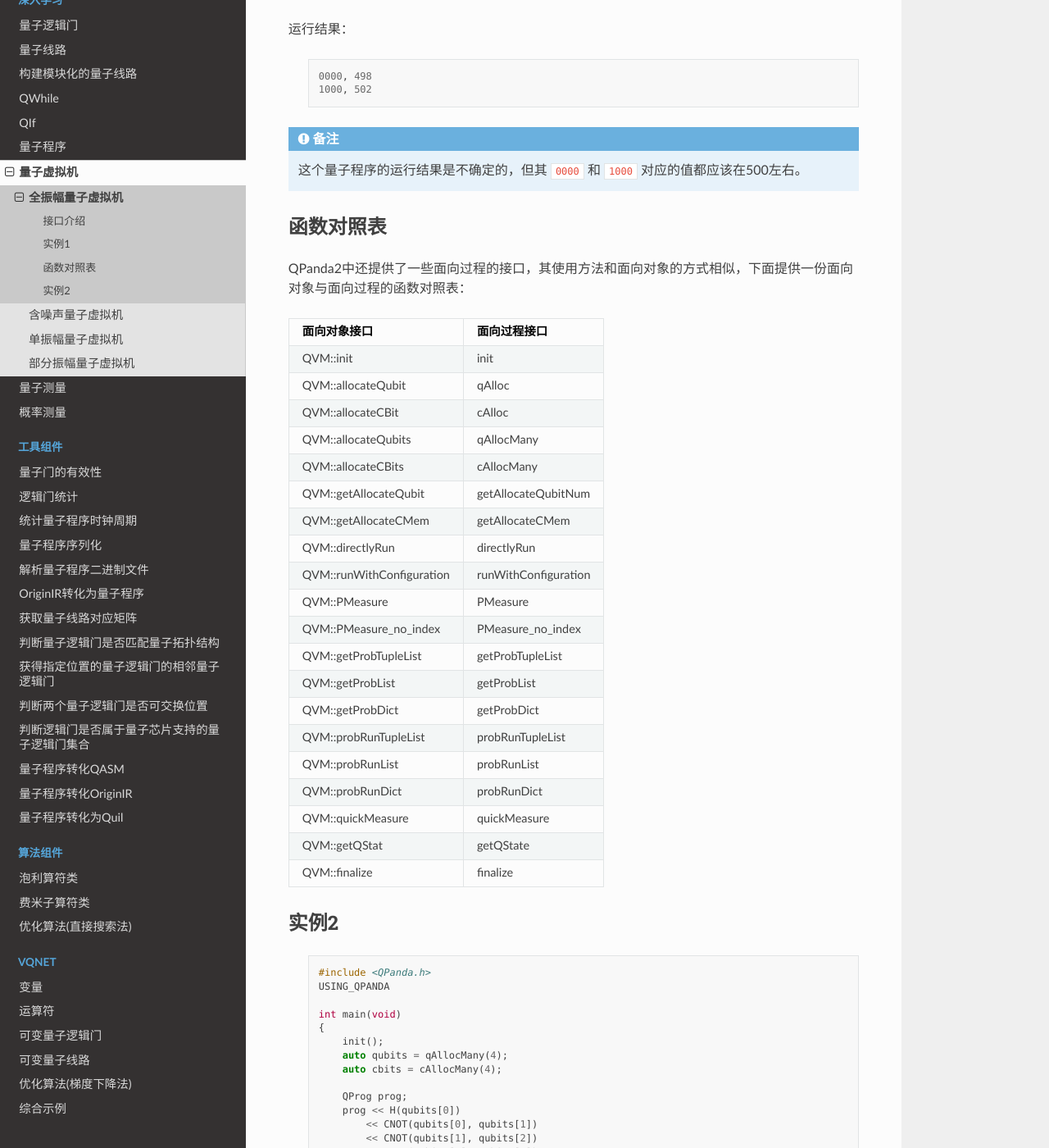
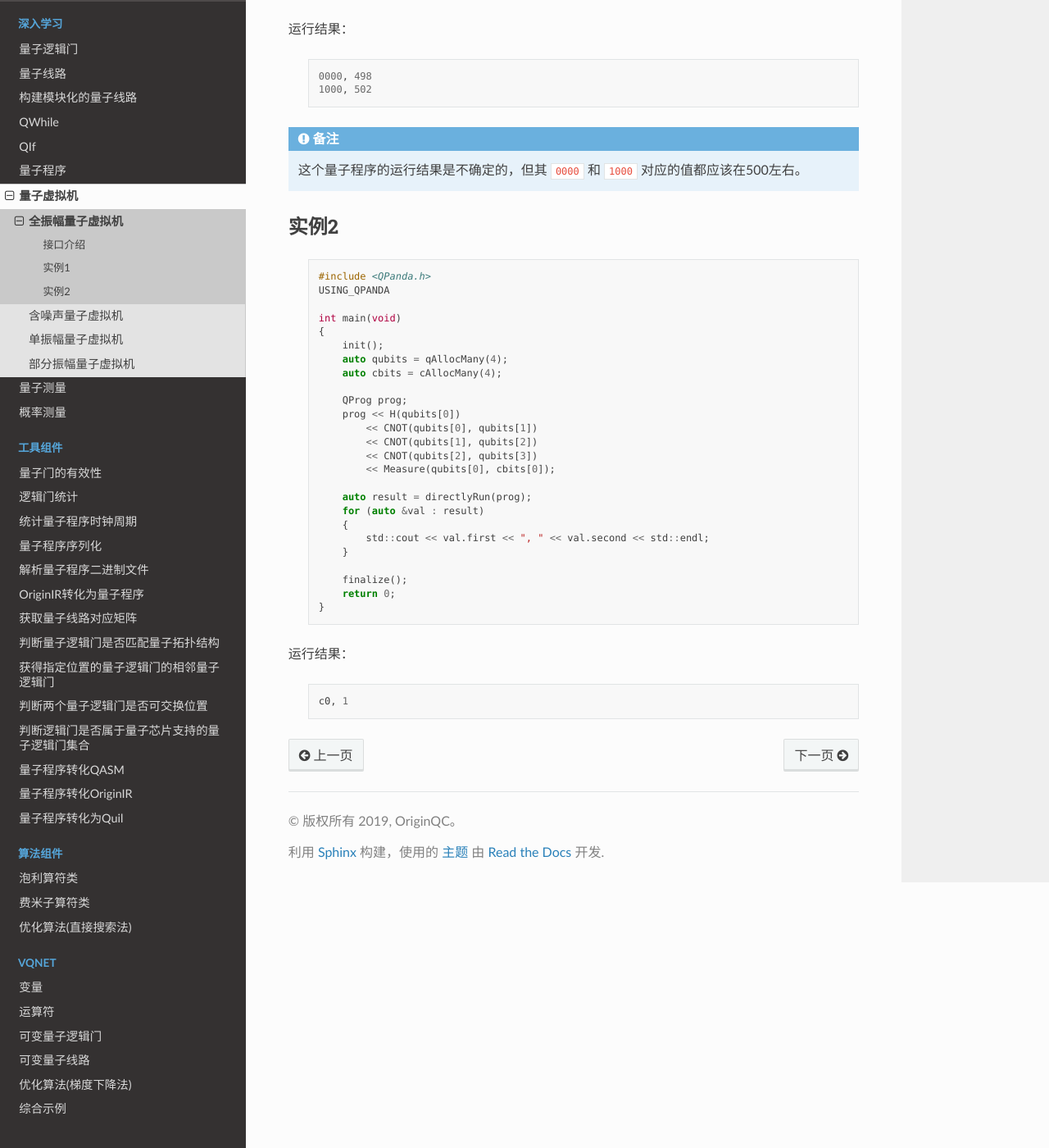
Before and after one commit to liye0005/QPanda-Toturial, a Sphinx documentation site: the page built from source/TotalAmplitude.rst, in a window 1280 px wide and 1400 px high, scrolled down 3602 px. Shown: the whole window at 82% size. Built offline with Sphinx 7.4.7 and the Read the Docs theme 2.0.0, drawn with Linux system fonts in a browser that asks for light colours; pages that are not in the unit, such as notebooks, are missing from menus; some of the changed text lies outside the part shown.

Commit message:
Update TotalAmplitude.rst

```diff
--- a/source/TotalAmplitude.rst
+++ b/source/TotalAmplitude.rst
@@ -54,13 +54,13 @@
 
     .. code-block:: c
 
-        QVec qubits = qvm->allocateQubits(4);
+        QVec qubits = qvm->qAllocMany(4);
 
 申请一个量子比特时也可以用这个接口：
 
     .. code-block:: c
 
-        Qubit* qubit = qvm->allocateQubit();
+        Qubit* qubit = qvm->qAlloc();
 
 如果我们想在固定的量子比特虚拟地址上申请一个量子比特可以用下面的方法：
 
@@ -72,26 +72,26 @@
 
     .. code-block:: c
 
-        std::vector<ClassicalCondition> cbits = qvm->allocateCBits(4);
+        std::vector<ClassicalCondition> cbits = qvm->cAllocMany(4);
 
 申请一个经典寄存器时也可以用这个接口：
 
     .. code-block:: c
 
-        ClassicalCondition cbit = qvm->allocateCBit();
+        ClassicalCondition cbit = qvm->cAlloc();
 
 固定的经典寄存器虚拟地址上申请一个量子比特可以用下面的方法：
 
     .. code-block:: c
 
-        ClassicalCondition cbit = qvm->allocateCBit(0x01);
+        ClassicalCondition cbit = qvm->cAlloc(0x01);
 
 在一个量子虚拟机中，申请了几次量子比特或经典寄存器，我们想知道一共申请了多少个量子比特或经典寄存器可以用下面的方法：
 
     .. code-block:: c
 
-        size_t num_qubit = qvm->getAllocateQubit(); // 申请量子比特的个数
-        size_t num_cbit = qvm->getAllocateCMem(); // 申请经典寄存器的个数
+        size_t num_qubit = qvm->getAllocateQubitNum(); // 申请量子比特的个数
+        size_t num_cbit = qvm->getAllocateCMemNum(); // 申请经典寄存器的个数
 
 我们该如何使用量子虚拟机来执行量子程序呢？ 可以用下面的方法：
 
@@ -180,36 +180,6 @@
 
 .. note:: 这个量子程序的运行结果是不确定的，但其 ``0000`` 和 ``1000`` 对应的值都应该在500左右。
 
-函数对照表
-------------------
-
-QPanda2中还提供了一些面向过程的接口，其使用方法和面向对象的方式相似，下面提供一份面向对象与面向过程的函数对照表：
-
-=========================================  =========================
-        面向对象接口                          面向过程接口
-=========================================  =========================
-     QVM::init                                init
-     QVM::allocateQubit                       qAlloc
-     QVM::allocateCBit                        cAlloc
-     QVM::allocateQubits                      qAllocMany
-     QVM::allocateCBits                       cAllocMany
-     QVM::getAllocateQubit                    getAllocateQubitNum
-     QVM::getAllocateCMem                     getAllocateCMem
-     QVM::directlyRun                         directlyRun
-     QVM::runWithConfiguration                runWithConfiguration
-     QVM::PMeasure                            PMeasure
-     QVM::PMeasure_no_index                   PMeasure_no_index
-     QVM::getProbTupleList                    getProbTupleList
-     QVM::getProbList                         getProbList
-     QVM::getProbDict                         getProbDict
-     QVM::probRunTupleList                    probRunTupleList
-     QVM::probRunList                         probRunList
-     QVM::probRunDict                         probRunDict
-     QVM::quickMeasure                        quickMeasure
-     QVM::getQStat                            getQState
-     QVM::finalize                            finalize
-=========================================  =========================
-
 实例2
 ------------------
 
```
Also changed, not shown: other parts of source/TotalAmplitude.rst (+1 -1 lines).
